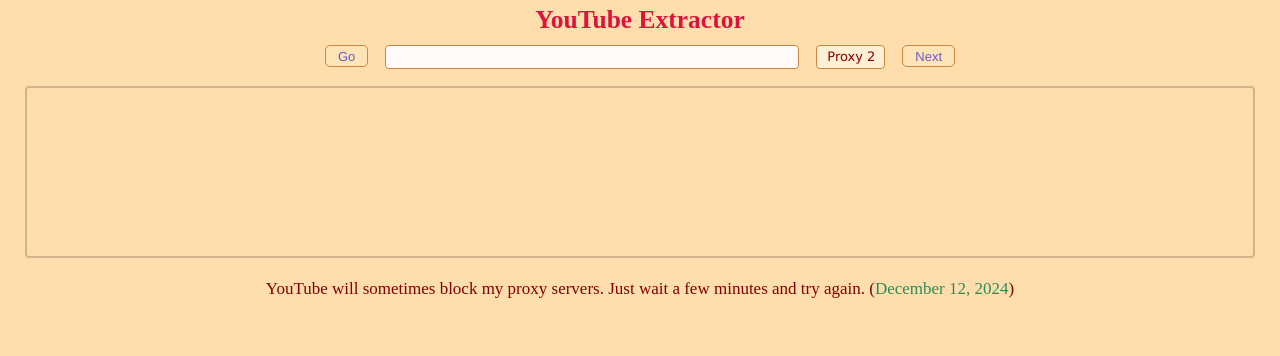
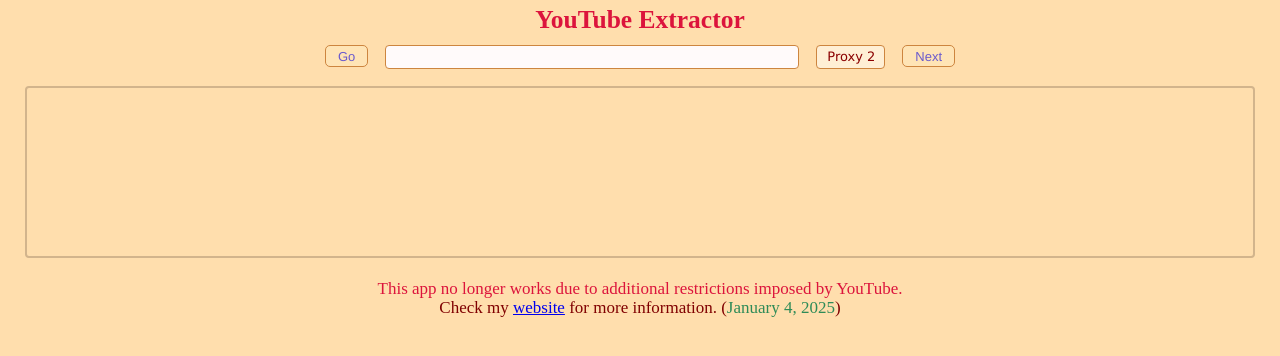
Before and after one commit to 8chanAnon/8chananon.github.io, a plain HTML site: page dl/yt-extract.htm in a window 1280 px wide. Drawn offline with Linux system fonts and the light colour scheme.

Commit message:
Add files via upload

```diff
--- a/dl/yt-extract.htm
+++ b/dl/yt-extract.htm
@@ -61,7 +61,10 @@
 <button onclick="javascript:next_proxy()">Next</button>
 
 <p></p><div class="box"></div>
-<p>YouTube will sometimes block my proxy servers. Just wait a few minutes and try again. (<g_>December 12, 2024</g_>)
+
+<p>
+<r_>This app no longer works due to additional restrictions imposed by YouTube.</r_>
+<br>Check my <a href="https://8chananon.github.io">website</a> for more information. (<g_>January 4, 2025</g_>)
 
 <script>
 
```
Also changed, not shown: dl/yt-player.htm (+7 -1 lines).
